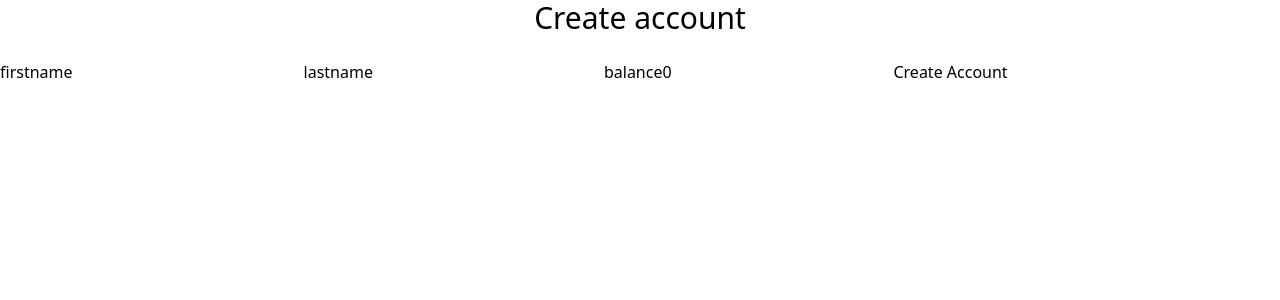
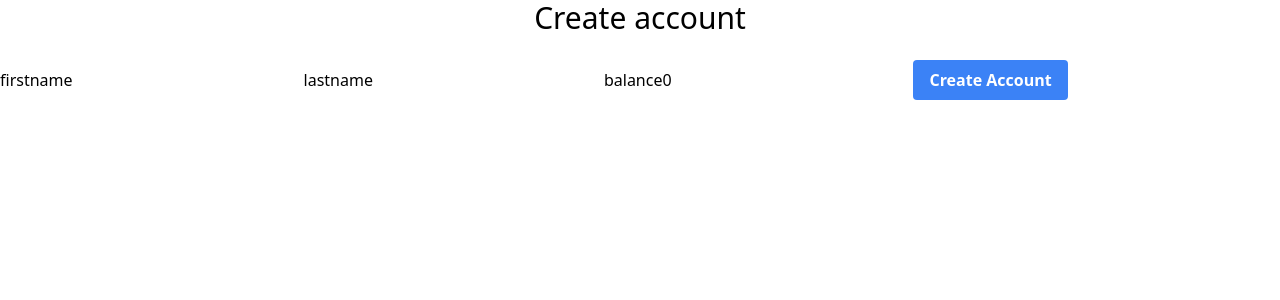
Before and after one commit to mymuffin18/banking-app, a React (Create React App) app: page /create in a window 1280 px wide. Shown: the top 300 px of the page. Built offline with nearby package versions, Linux system fonts and the light colour scheme; sample sign-in values are in the browser's storage.

Commit message:
style create account

```diff
--- a/src/components/CreateAccount.js
+++ b/src/components/CreateAccount.js
@@ -55,7 +55,7 @@ function CreateAccount() {
           value={user.balance}
           onChange={(e) => setUser({ ...user, balance: e.target.value })}
         />
-        <button className="button" type="submit">
+        <button className="btn-blue" type="submit">
           Create Account
         </button>
       </form>
```
